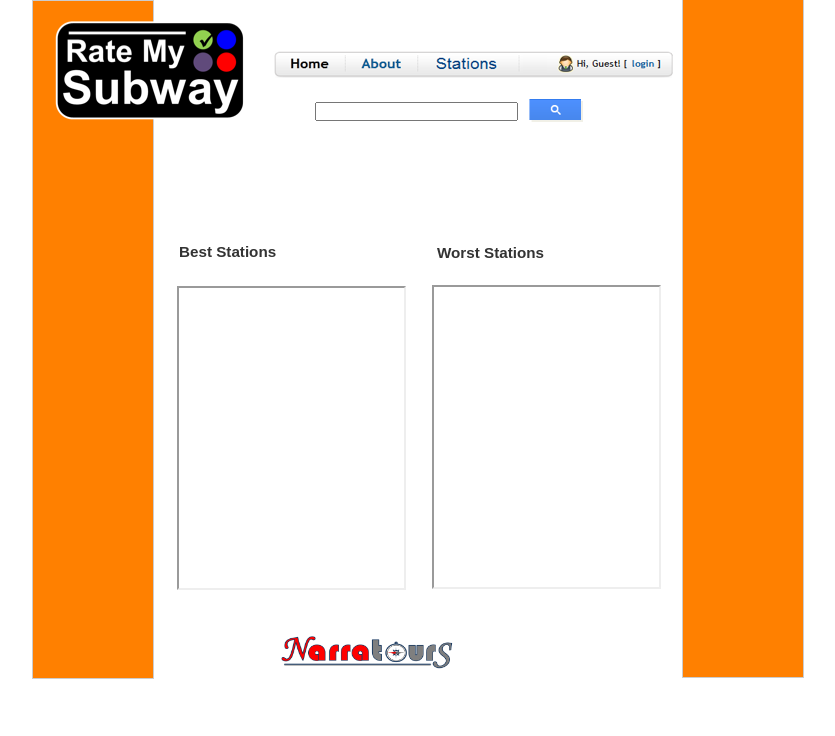
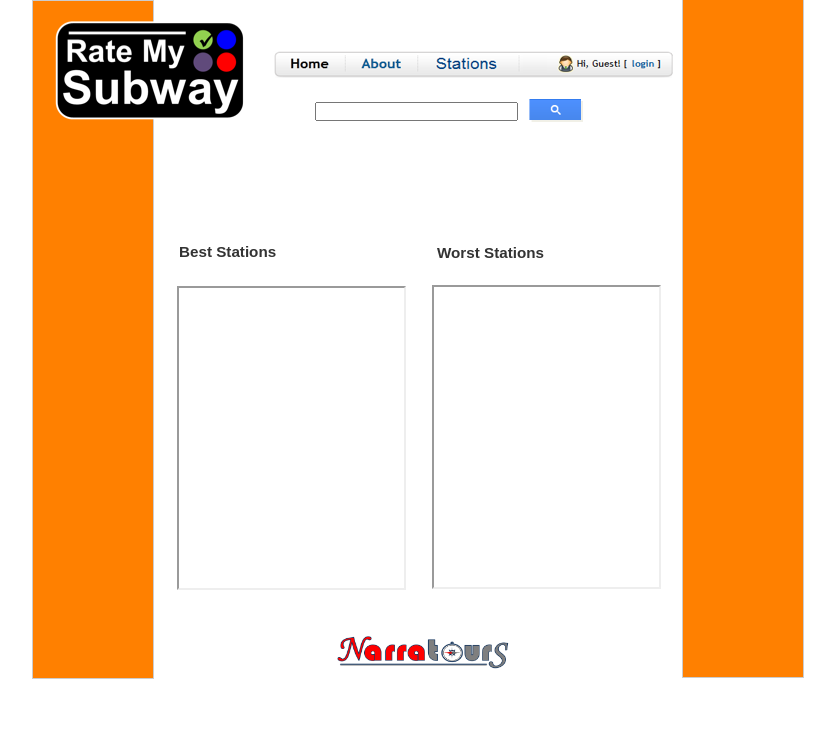
Before and after one commit to rct225/ratemysubway, a Django app: template templates/index.html in a window 1280 px wide. Shown: the top 736 px of the page, without its empty margins (239-1074 px from the left). Run offline with Django 3.2, Linux system fonts and the light colour scheme; the template is opened without the code that fills it, so the values that code supplies are empty; parts of the project's set-up code (start-up, migrations or seed data) failed here and were passed over.

Commit message:
fixed logo

```diff
--- a/templates/index.html
+++ b/templates/index.html
@@ -33,7 +33,7 @@
 
 
 
-   <input type="text" value="" id="searchbox" /><img src="/static/images/search_button.png" alt="" style="position:absolute; left:767px; top:98px; " ><img src="/static/images/photo.PNG" alt="" style="width:172px; height:33px; position:relative; left:341px; top:636px; " ></div>
+   <input type="text" value="" id="searchbox" /><img src="/static/images/search_button.png" alt="" style="position:absolute; left:767px; top:98px; " ><img src="/static/images/photo.PNG" alt="" style="width:172px; height:33px; position:absolute; left:45%; top:636px; " ></div>
 
 <img src="/static/images/ratemysubwaylogo.png" alt="" id="logo" >
 <img src="/static/images/navbar.png" alt="" id="menubar" usemap="#navbar_map" >
```
